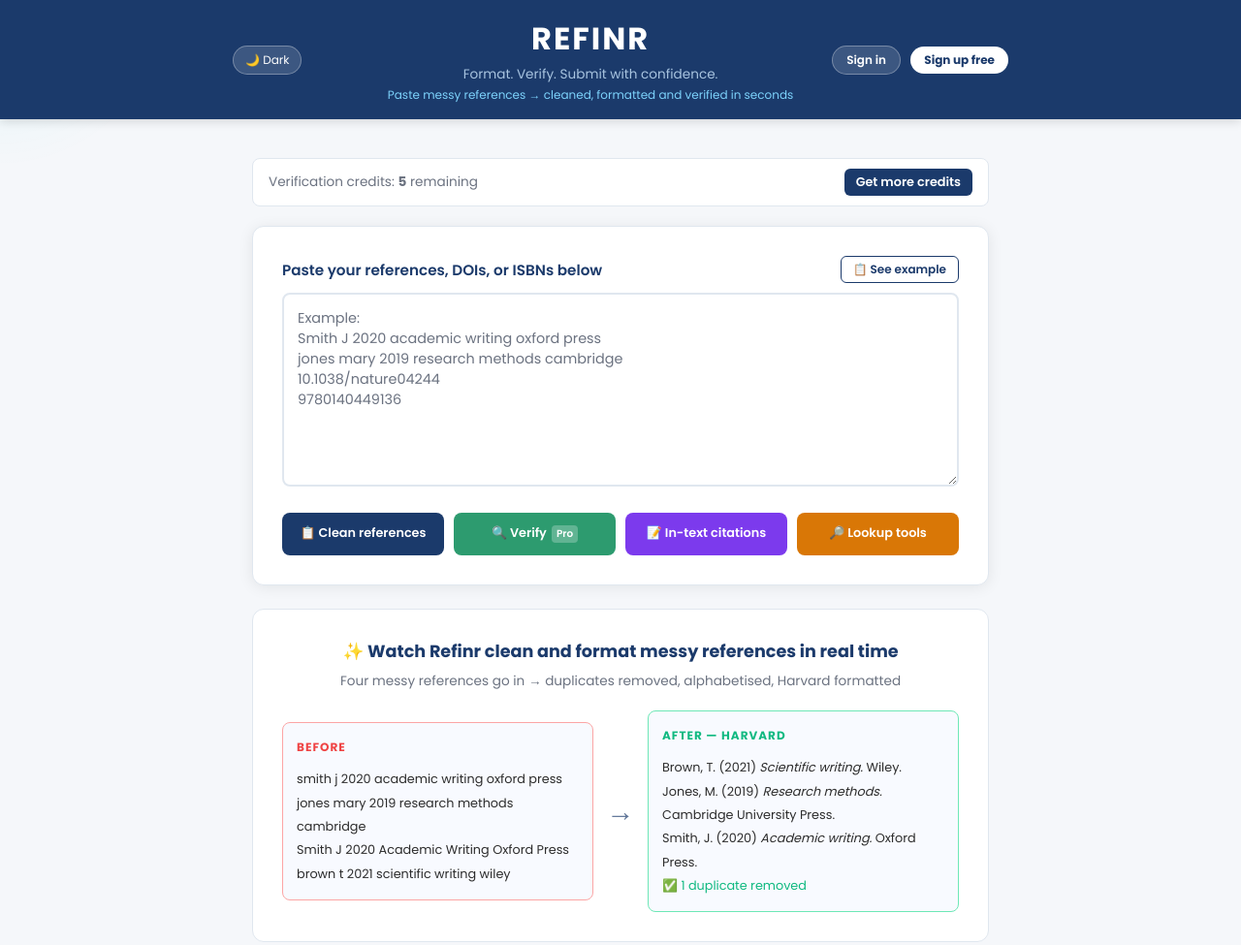
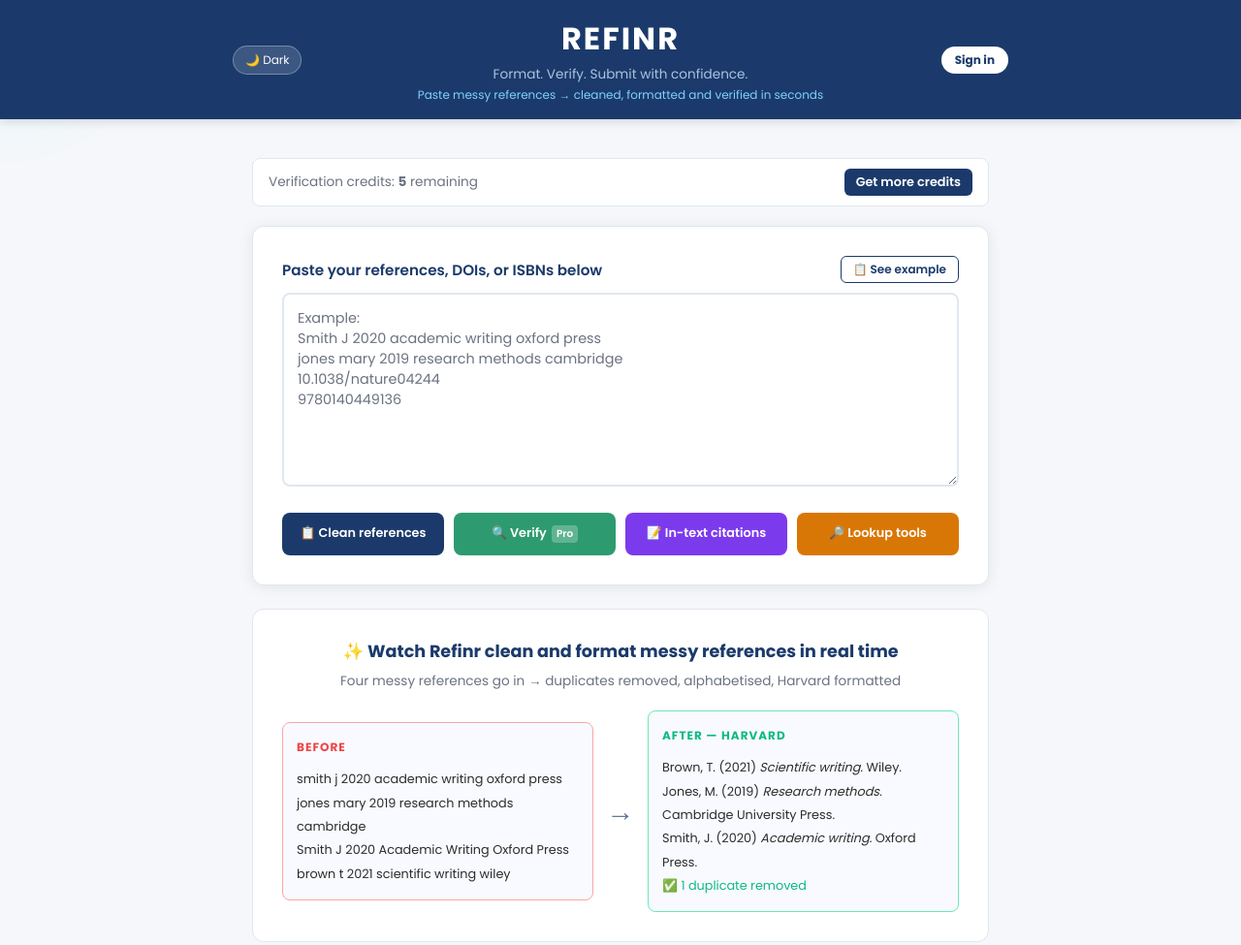
Before and after one commit to kunleabu/Refinr, a website: page index.html in a window 1280 px wide. Shown: the top 975 px of the page at 97% size. Drawn offline with Linux system fonts and the light colour scheme; a script that the page names is missing.

Commit message:
Update index.html

```diff
--- a/index.html
+++ b/index.html
@@ -801,9 +801,8 @@
         <div class="header-right">
             <!-- Logged out state -->
             <div id="authButtons">
-                <button class="btn-signin" onclick="openAuthModal('signin')" style="margin-right:6px;">Sign in</button>
-                <button class="btn-signup-header" onclick="openAuthModal('signup')">Sign up free</button>
-            </div>
+    <button class="btn-signup-header" onclick="openAuthModal('signin')">Sign in</button>
+</div>
             <!-- Logged in state -->
             <div class="user-avatar" id="userAvatar" onclick="toggleDropdown()">
                 <div class="avatar-circle" id="avatarInitial">?</div>
```
